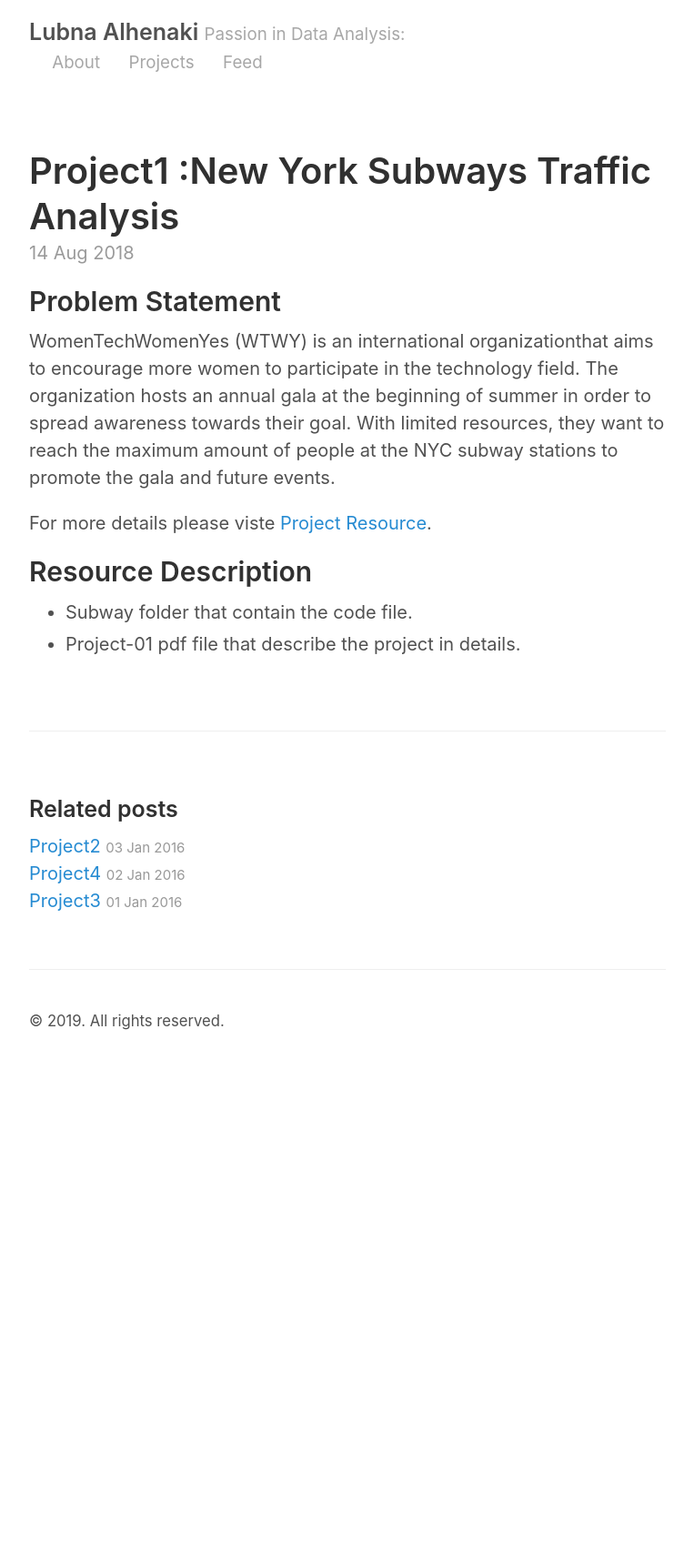
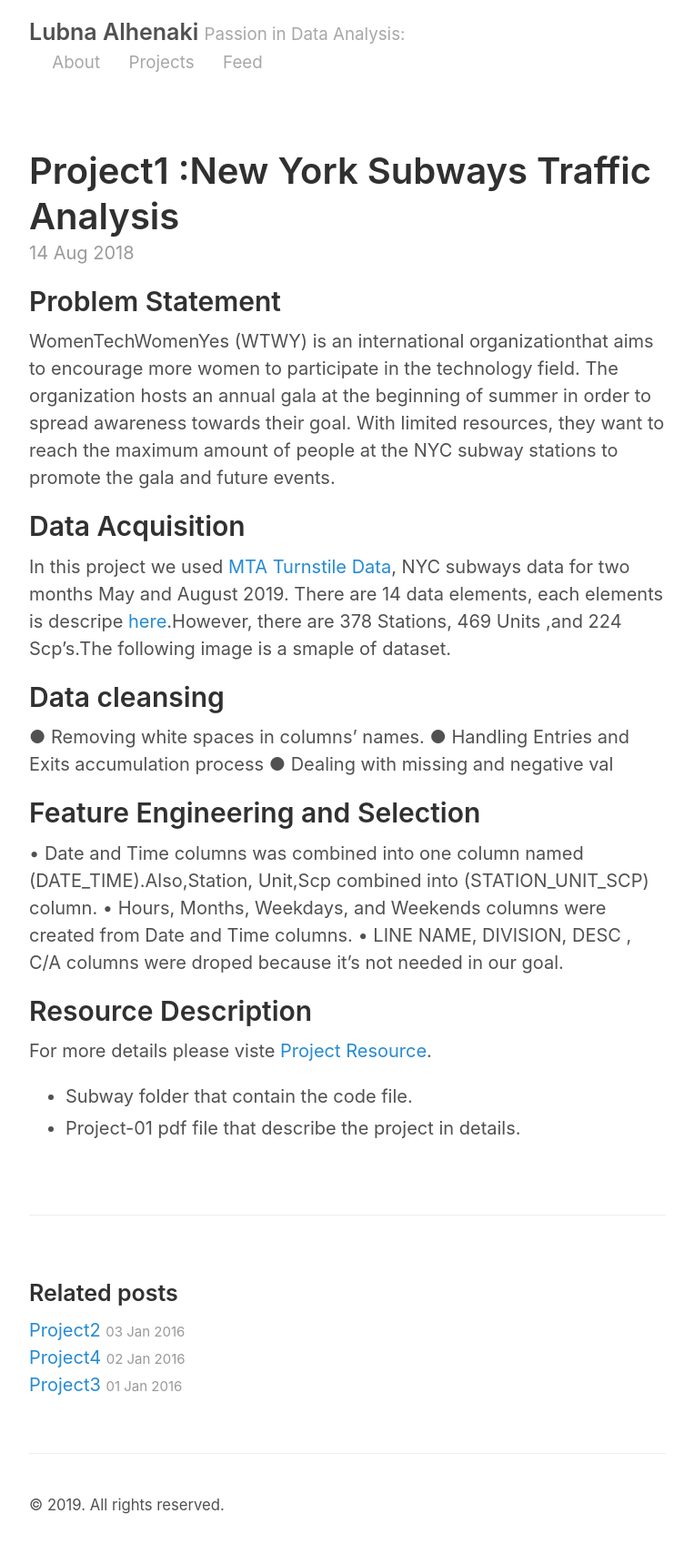
Before and after one commit to LubnaAlhenaki/LubnaAlhenaki.github.io, a Jekyll site: the page built from _posts/2018-08-14-Testing-Local-Images.md, in a window 1280 px wide. Shown: the whole page at 91% size, without its empty margins (258-1021 px from the left). Built offline with Jekyll 4.4.1, drawn with Linux system fonts in a browser that asks for light colours; before the commit the page ends 1176 px from its top, so only the background shows below that.

Commit message:
Update 2018-08-14-Testing-Local-Images.md

```diff
--- a/_posts/2018-08-14-Testing-Local-Images.md
+++ b/_posts/2018-08-14-Testing-Local-Images.md
@@ -13,10 +13,26 @@ WomenTechWomenYes (WTWY) is an international organizationthat aims to encourage
 
 
 
-For more details please viste [Project Resource](https://github.com/thisismetis/sa19_ds1/tree/master/student_work/project1/team4).
+
+
+## Data Acquisition
+In this project we used [MTA Turnstile Data](http://web.mta.info/developers/turnstile.html), NYC subways data for two months May and August 2019. There are 14 data elements, each elements is descripe [here](http://web.mta.info/developers/resources/nyct/turnstile/ts_Field_Description.txt).However, there are 378 Stations, 469 Units ,and 224 Scp’s.The following image is a smaple of dataset.
 
 
 
+## Data cleansing
+● Removing white spaces in columns’ names.
+● Handling Entries and Exits accumulation process
+● Dealing with missing and negative val
+
+
+## Feature Engineering and Selection
+• Date and Time columns was combined into one column named (DATE_TIME).Also,Station, Unit,Scp combined into (STATION_UNIT_SCP) column.
+• Hours, Months, Weekdays, and Weekends columns were created from Date and Time columns.
+• LINE NAME, DIVISION, DESC , C/A columns were droped because it's not needed in our goal.
+
+
 ## Resource Description
+For more details please viste [Project Resource](https://github.com/thisismetis/sa19_ds1/tree/master/student_work/project1/team4).
 * Subway folder that contain the code file.
 * Project-01 pdf file that describe the project in details.
```
